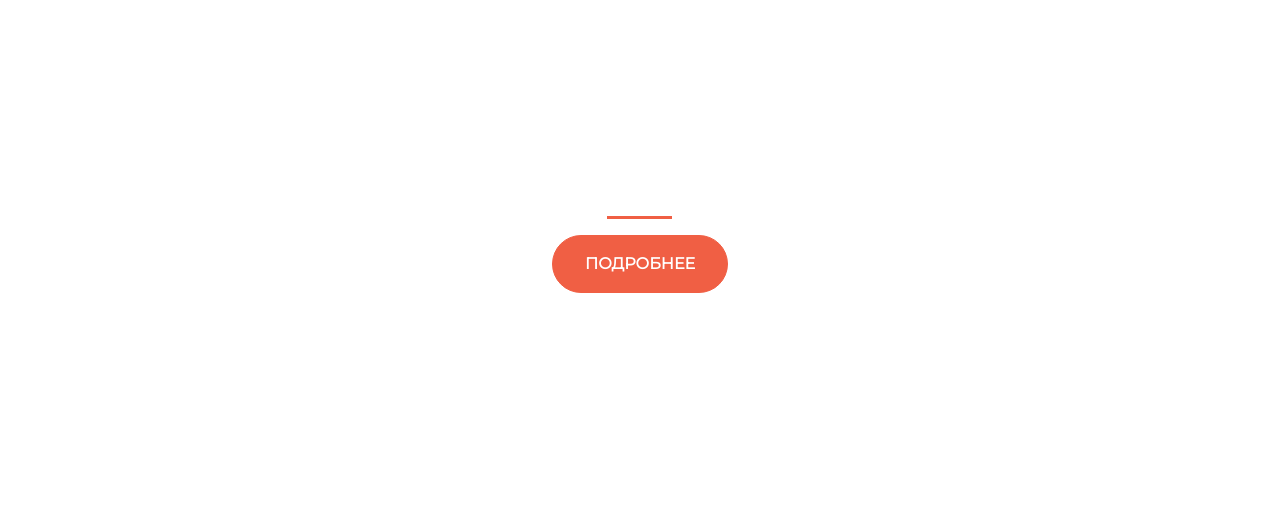
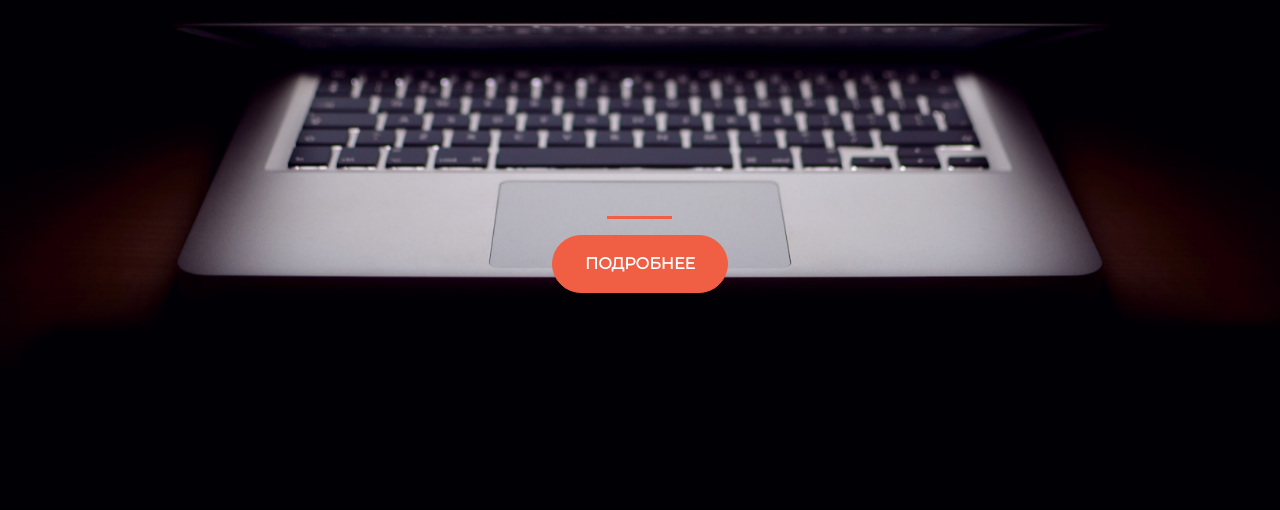
Before and after one commit to snrckg/Firstwebsite.github.io, a plain HTML site: page page.html in a window 1280 px wide. Shown: the part 290-800 px from the top of the page. Drawn offline with nearby package versions, Linux system fonts and the light colour scheme.

Commit message:
page.css

```diff
--- a/page.css
+++ b/page.css
@@ -1,6 +1,6 @@
 body,
 html {
-  background: url(Картинки/header.jpg) no-repeat center center fixed;
+  background: url(header.jpg) no-repeat center center fixed;
   -webkit-background-size: cover;
   -moz-background-size: cover;
   -o-background-size: cover;
```
